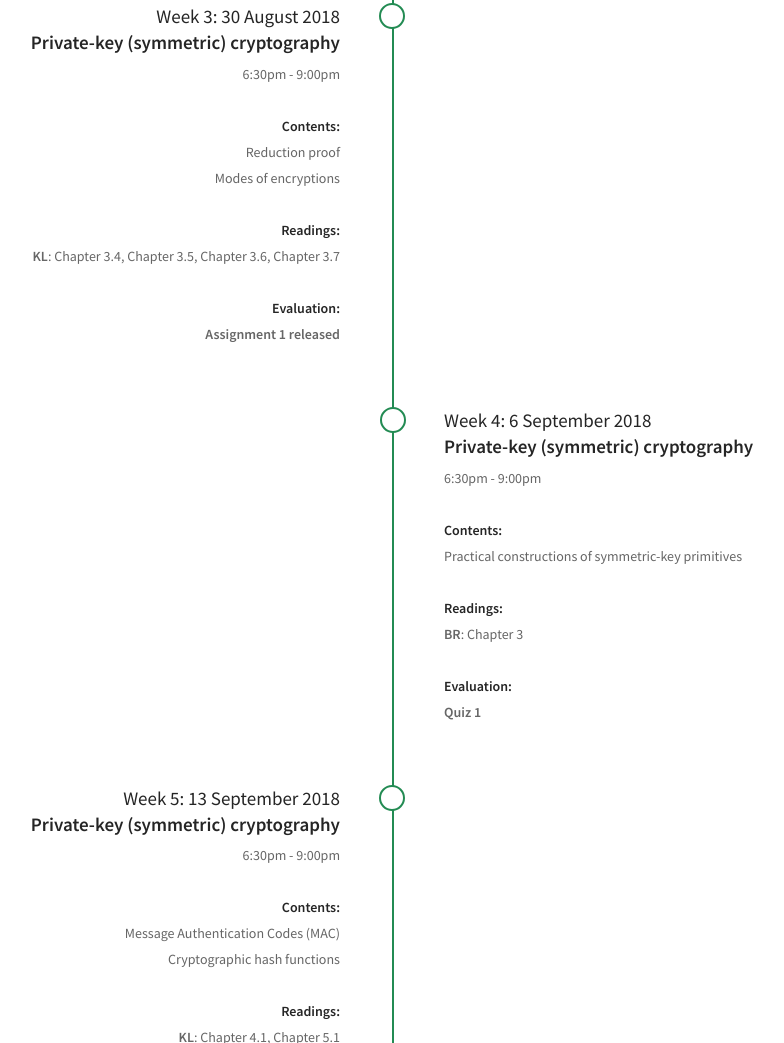
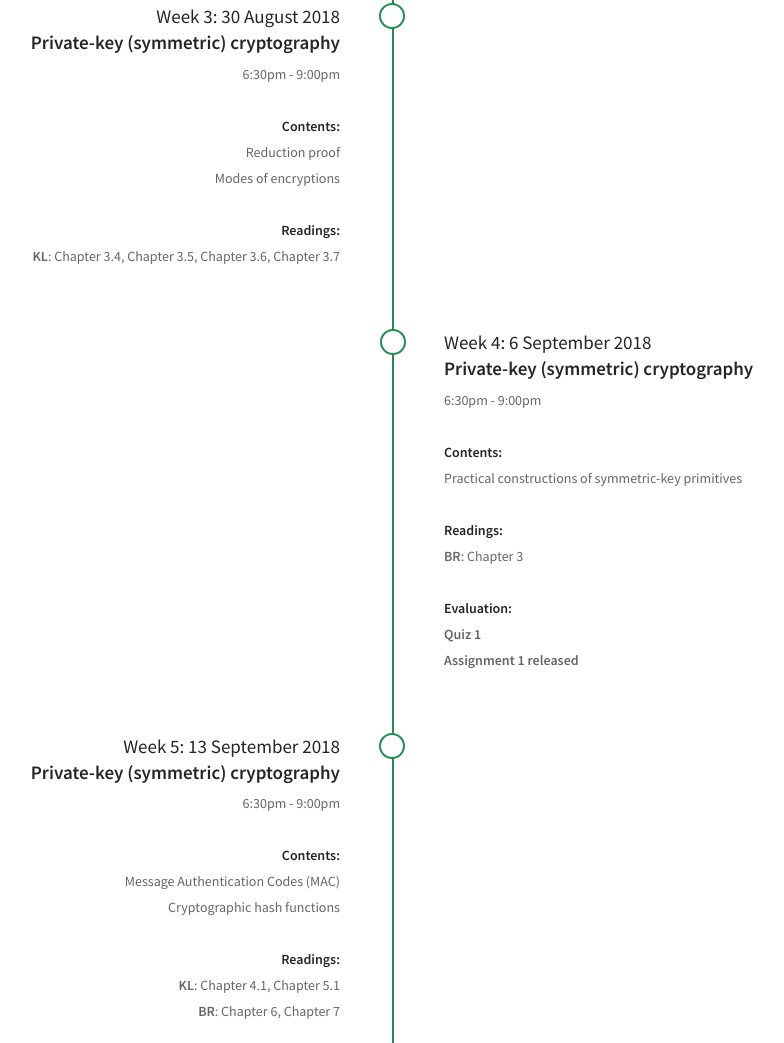
Before and after one commit to TPXP/cs4236.github.io, a plain HTML site: page index.html in a window 1280 px wide. Shown: the part 4593-5636 px from the top of the page, without its empty margins (248-1032 px from the left). Drawn offline with nearby package versions, Linux system fonts and the light colour scheme; a web font is replaced by a local one.

Commit message:
assignment 1 changed.

```diff
--- a/index.html
+++ b/index.html
@@ -430,13 +430,7 @@
                     </li>
                   </ul>
 
-                  <h5>Evaluation:</h5>
-                  <ul>
-                    <li>
-                      <span><strong>Assignment 1 released</strong></span><br>
 
-                    </li>
-                  </ul>
 
 
                 </div>
@@ -469,6 +463,10 @@
                   <ul>
                     <li>
                       <span><strong>Quiz 1</strong></span><br>
+
+                    </li>
+                    <li>
+                      <span><strong>Assignment 1 released</strong></span><br>
 
                     </li>
                   </ul>
```
